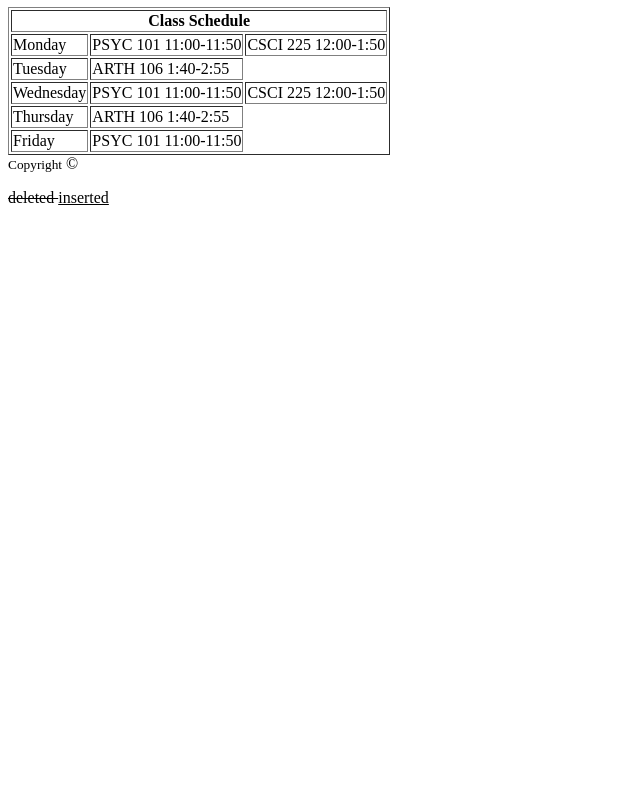
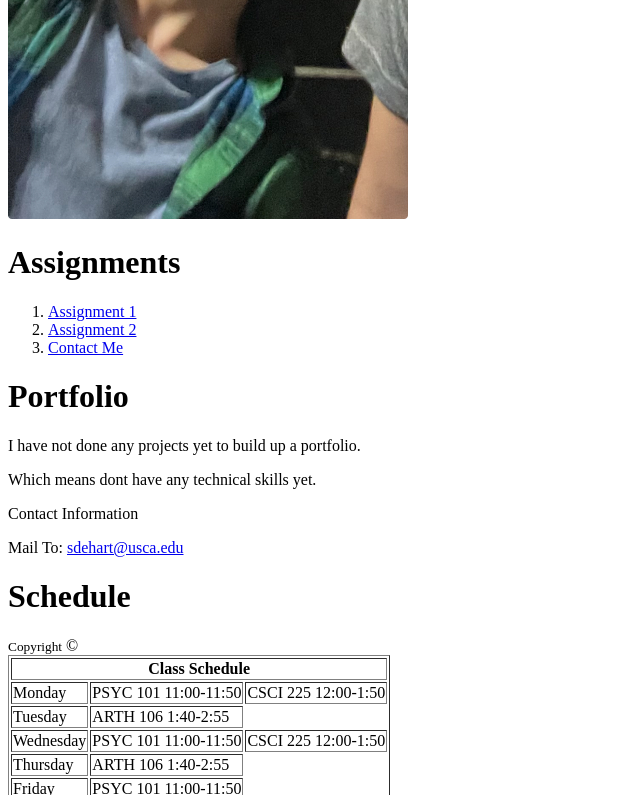
Before and after one commit to Spencer-6/CSCI225, a plain HTML site: page index.html in a window 1280 px wide. Shown: the part 703-1498 px from the top of the page, without its empty margins (0-640 px from the left). Before the commit the page ends 926 px from the top, so only its background shows below. Drawn offline with Linux system fonts and the light colour scheme.

Commit message:
Done Assignment 2

```diff
--- a/index.html
+++ b/index.html
@@ -1,7 +1,8 @@
-<html>
+<!DOCTYPE html>
     <head>
         <title> CSCI225 Homepage of Spencer DeHart</title>
     </head>
+    <body>
         <div class="navbar">
 
             <ul>
@@ -20,15 +21,17 @@
                 Digital and Studio Art.</p>
             <p> I want to start my own game design company to make my own games for a living.</p>
             <p> I'm currently working on a small game with two of my friends.</p>
-        <a href="img/IMG_E6628.JPG"> Me</a>
+            <img width="400" height="600" src="img/IMG_E6628.JPG" alt="Me">
         </div>
-    <div class="Assignment">
-        <h1 id="Assignments"> Assignments</h1>
+        <div class="assignment">
+            <h1 id="assignments"> Assignments</h1>
             <ol>
                 <li> <a href="file:///E:/Assignment1.pdf">Assignment 1 </a> </li>
+                <li> <a href="/CSCI225/doc/Assignment2.pdf"> Assignment 2</a></li>
+                <li> <a href="../CSCI225/ContactMe.html"> Contact Me </a></li>
             </ol>
         </div>
-    <div class="Portfolio">
+        <div class="portfolio">
             <h1> Portfolio </h1>
             <p> I have not done any projects yet to build up a portfolio. </p>
             <p> Which means dont have any technical skills yet. </p>
@@ -37,7 +40,7 @@
             <p id="Contact Information"> Contact Information </p>
             <p> Mail To: <a href="mailto:sdehart@usca.edu"> sdehart@usca.edu</a> </p>
         </div>
-    <div class="Schedule">
+        <div class="schedule">
             <h1> Schedule </h1>
             <table border="">
                 <thead>
@@ -67,8 +70,9 @@
                         <td>PSYC 101 11:00-11:50</td>
                     </tr>
                 </thead>
+                <footer> <small>Copyright</small> &copy; </footer>
             </table>
-        <tfoot> <small>Copyright</small> &copy; </tfoot>
             <p> <del> deleted </del> <ins> inserted </ins> </p>
         </div>
+    </body>
 </html>
```
Also changed, not shown: css/main.css (added), 3 other files. Lines whose indentation alone changed are shown as unchanged.
